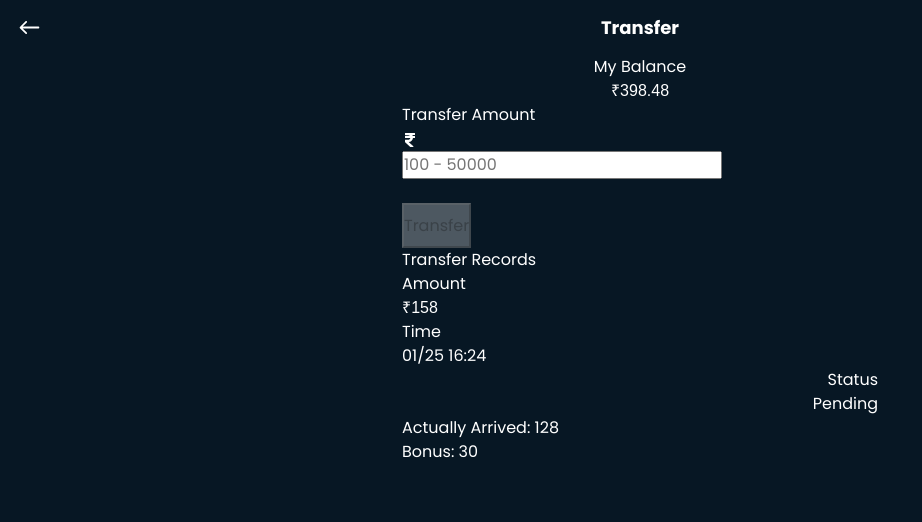
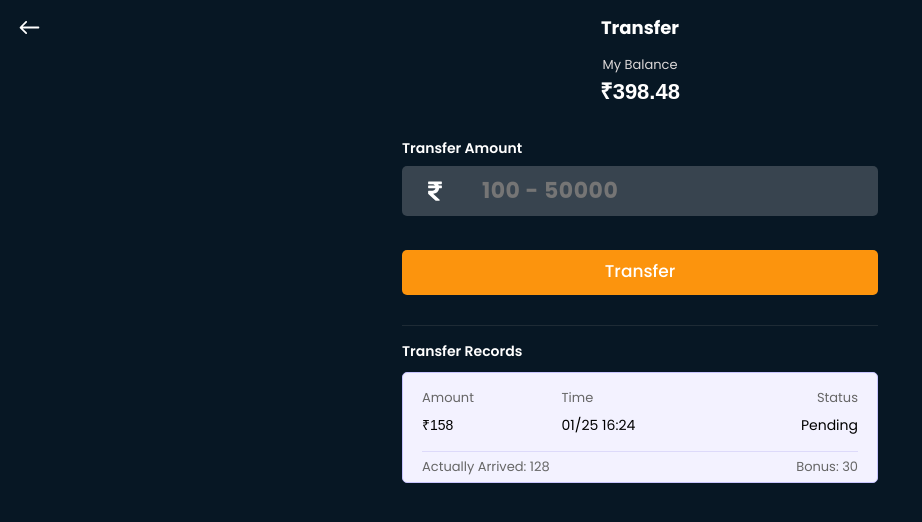
Before and after one commit to ashaduzzaman2002/power-x-app, a React (Create React App) app: page /transfer in a window 1280 px wide. Shown: the top 522 px of the page, without its empty margins (0-922 px from the left). Built offline with nearby package versions, Linux system fonts and the light colour scheme; no server answers.

Commit message:
finxing css

```diff
--- a/src/screens/bank/AddBank.jsx
+++ b/src/screens/bank/AddBank.jsx
@@ -2,6 +2,7 @@ import React, { useState } from "react";
 import Header from "../../components/header/Header";
 import { useFormik } from "formik";
 import { bankValidation } from "../../validation/auth";
+import './bank.css'
 
 const initialValues = {
   bank_name: "",
--- a/src/screens/bank/Bank.jsx
+++ b/src/screens/bank/Bank.jsx
@@ -19,17 +19,27 @@ const Bank = () => {
         </div>
       ) : (
         <div onClick={() => navigate('/add-bank')} className="bank-card">
-            <i className="bi bi-bank2" style={{fontSize: '3rem'}}></i>
+          <i className="bi bi-bank2" style={{ fontSize: '3rem' }}></i>
           <p>Tab to add first account</p>
         </div>
       )}
+
+      <div className="floating-btn d-flex align-items-center justify-content-center rounded-circle">
+        <button
+          type="button"
+          className="w-100 h-100 d-flex justify-content-center align-items-center"
+          onClick={() => navigate('/add-bank')}
+        >
+          <i className="bi bi-plus"></i>
+        </button>
+      </div>
 
     </div>
   );
 };
 
 
-const BankCard = ({setBanks, navigate}) => (
+const BankCard = ({ setBanks, navigate }) => (
   <div className="bank-detail-card">
     <div className="bank-detail-card-header">
       <h3 className="m-0">Punjab National Bank</h3>
@@ -62,15 +72,7 @@ const BankCard = ({setBanks, navigate}) => (
       </div>
     </div>
 
-      <div className="floating-btn d-flex align-items-center justify-content-center rounded-circle">
-        <button
-          type="button"
-          className="w-100 h-100 d-flex justify-content-center align-items-center"
-        onClick={() => navigate('/add-bank')}
-        >
-          <i className="bi bi-plus"></i>
-        </button>
-      </div>
+
   </div>
 );
 
--- a/src/screens/bank/bank.css
+++ b/src/screens/bank/bank.css
@@ -28,11 +28,9 @@
   bottom: 6rem;
   right: 0.5rem;
   border: none;
-  background: linear-gradient(
-    to right bottom,
-    rgb(255, 185, 9),
-    rgb(254, 64, 45)
-  );
+  background: linear-gradient(to right bottom,
+      rgb(255, 185, 9),
+      rgb(254, 64, 45));
   padding: 0.1rem 1.2rem;
   border-radius: 1rem;
   font-weight: 500;
@@ -123,7 +121,7 @@
 }
 
 .up-input-outer input {
-  padding: 1rem ;
+  padding: 1rem;
   background-color: #364049;
   border: none;
   border-radius: 10px;
@@ -141,9 +139,53 @@
 
 @media screen and (max-width: 520px) {
   .up-input-outer input {
-      padding: 0.8rem ;
+    padding: 0.8rem;
   }
+
   .up-input-outer label {
-      font-size: 16px;
-    }
+    font-size: 16px;
+  }
 }
+
+
+.floating-btn {
+  width: 55px;
+  aspect-ratio: 1/1;
+  background: #fec007;
+  box-shadow: 0 10px 20px -10px #fec007;
+  transition: all 0.3s ease-in-out;
+  position: fixed;
+  bottom: 15%;
+  right: 2.5rem;
+}
+
+.floating-btn button {
+  background: none;
+  border: none;
+}
+
+.floating-btn button:focus {
+  outline: none;
+}
+
+.floating-btn:active {
+  scale: 1.2;
+  outline: none !important;
+}
+
+.floating-btn button i {
+  font-size: 2.5rem;
+  color: #f5f5f5;
+}
+
+.withdraw__btn {
+  height: 40px;
+  border-radius: 5px;
+  color: #fff;
+  border: 0;
+  width: 100%;
+  margin-top: 10px;
+  font-size: 17px;
+  font-weight: 500;
+  background: rgb(252, 148, 13);
+}
--- a/src/screens/forward/forward.css
+++ b/src/screens/forward/forward.css
@@ -8,3 +8,63 @@
     background: none;
     border: none;
 }
+
+.floating-btn {
+    width: 55px;
+    aspect-ratio: 1/1;
+    background: #fec007;
+    box-shadow: 0 10px 20px -10px #fec007;
+    transition: all 0.3s ease-in-out;
+    position: fixed;
+    bottom: 15%;
+    right: 2.5rem;
+}
+
+.floating-btn button {
+    background: none;
+    border: none;
+}
+
+.floating-btn button:focus {
+    outline: none;
+}
+
+.floating-btn:active {
+    scale: 1.2;
+    outline: none !important;
+}
+
+.floating-btn button i {
+    font-size: 2.5rem;
+    color: #f5f5f5;
+}
+
+.transaction-history-card {
+    background-color: #283546;
+    margin-top: 1rem;
+    border-radius: 1rem;
+    padding: 1rem;
+    display: flex;
+    justify-content: space-between;
+    align-items: center;
+}
+
+.transaction-history-card .info {
+    display: flex;
+    gap: 1.5rem;
+    align-items: center;
+}
+
+.transaction-history-card .info p:first-child {
+    text-transform: capitalize;
+    margin-bottom: 0.5rem;
+}
+
+.transaction-history-card .info p:last-child {
+    color: #8f989e;
+}
+
+.transaction-history-card .amount {
+    font-weight: 600;
+    font-size: 1.05rem;
+}
--- a/src/screens/game-history/game-history.css
+++ b/src/screens/game-history/game-history.css
@@ -80,6 +80,54 @@
   font-weight: 500;
 }
 
+.parity-myorder-header td {
+  color: #f1b81a;
+  font-weight: 500;
+}
+
+.parity-myorder {
+  display: grid;
+  grid-template-columns: repeat(5, 1fr);
+  gap: 0.5rem;
+}
+
+.parity-myorder td:first-child {
+  text-align: left;
+}
+
+.parity-myorder td:last-child {
+  text-align: right;
+}
+
+.parity-myorder-header td {
+  color: #f1b81a;
+  font-weight: 500;
+}
+
+.parity-selected {
+  display: flex;
+  justify-content: center;
+}
+
+.parity-selected p {
+  background-color: #e8f3d5;
+  width: 50%;
+  color: #000;
+  font-size: 14px;
+  border-radius: 5px;
+  display: flex;
+  align-items: center;
+  justify-content: center;
+}
+
+.parity-result p {
+  width: 38%;
+  border-radius: 50%;
+  aspect-ratio: 1/1;
+  background-color: #e14738;
+  color: #fff;
+}
+
 
 @media screen and (max-width: 370px) {
   .parity-myorder td:last-child {
--- a/src/screens/games/Parity.jsx
+++ b/src/screens/games/Parity.jsx
@@ -20,7 +20,7 @@ const Parity = () => {
         <div
           className="modal fade"
           id="exampleModal"
-          tabindex="-1"
+          tabIndex="-1"
           aria-labelledby="exampleModalLabel"
           aria-hidden="true"
           style={{ backdropFilter: "blur(2px)" }}
--- a/src/screens/games/game.css
+++ b/src/screens/games/game.css
@@ -387,35 +387,7 @@ input:focus {
   outline: none;
 }
 
-.floating-btn {
-  width: 55px;
-  aspect-ratio: 1/1;
-  background: #fec007;
-  box-shadow: 0 10px 20px -10px #fec007;
-  transition: all 0.3s ease-in-out;
-  position: fixed;
-  bottom: 15%;
-  right: 2.5rem;
-}
 
-.floating-btn button {
-  background: none;
-  border: none;
-}
-
-.floating-btn button:focus {
-  outline: none;
-}
-
-.floating-btn:active {
-  scale: 1.2;
-  outline: none !important;
-}
-
-.floating-btn button i {
-  font-size: 2.5rem;
-  color: #f5f5f5;
-}
 
 .probability {
   transition: all 0.3s ease-in-out;
--- a/src/screens/transfer/Transfer.jsx
+++ b/src/screens/transfer/Transfer.jsx
@@ -1,6 +1,7 @@
 import React, { useState } from 'react'
 import { useLocation } from 'react-router-dom';
 import { Header } from '../../components';
+import './transfer.css'
 
 const Transfer = () => {
     const location = useLocation();
--- /dev/null
+++ b/src/screens/transfer/transfer.css
@@ -0,0 +1,139 @@
+.withdrawal__page__balance__section__top {
+    color: #dcd8d8;
+    font-size: 13px;
+  }
+
+  .withdrawal__page__balance__section__bottom {
+    font-weight: 600;
+    font-size: 22px;
+    color: #fff;
+  }
+
+  .passbook__detail__box {
+    background: #eaeaff;
+    border: 1px dashed #a6a1ff;
+    width: 100%;
+    position: relative;
+    border-radius: 10px;
+    overflow: hidden;
+    padding: 10px 0;
+  }
+
+  .withdrawal__amount__field {
+    padding: 10px 0;
+    margin-top: 20px;
+  }
+
+  .withdrawal__field__header,
+  .withdrawal__records__section__bottom__header {
+    font-size: 14px;
+    font-weight: 600;
+    color: #fff;
+  }
+
+  .withdrawal__input__field {
+    height: 50px;
+    width: 100%;
+    background: #f5f5f534;
+    border-radius: 5px;
+    overflow: hidden;
+    display: flex;
+    align-items: center;
+    justify-content: space-between;
+    margin-top: 7px;
+    color: #fff;
+  }
+
+  .withdrawal__input__field__icon {
+    flex-basis: 65px;
+    height: 50px;
+    width: 100%;
+    display: flex;
+    align-items: center;
+    justify-content: center;
+    font-size: 22px;
+  }
+
+  .withdrawal__amount__field input {
+    flex-basis: calc(100% - 65px);
+    height: 100%;
+    width: 100%;
+    background: transparent;
+    outline: 0;
+    border: 0;
+    border-radius: 3px;
+    padding: 0 15px;
+    font-weight: 700;
+    letter-spacing: 0.5px;
+    font-size: 22px;
+    color: #eaeaff;
+  }
+
+  .withdraw__btn {
+    height: 40px;
+    background: #03a3ed;
+    border-radius: 5px;
+    color: #fff;
+    border: 0;
+    width: 100%;
+    margin-top: 10px;
+    font-size: 17px;
+    font-weight: 500;
+
+    background: rgb(252, 148, 13);
+  }
+
+
+.withdrawal__records__section__record__top {
+  height: 1px;
+  width: 100%;
+  background: #706e6e3a;
+  margin-top: 20px;
+}
+
+.withdrawal__records__section__bottom {
+  padding: 15px 0;
+}
+
+
+.withdrawalRecords__container__box {
+  width: 100%;
+  padding: 0px 4%;
+  background: #f3f2ff;
+  border: 1.2px solid #c7c4fd;
+  border-radius: 5px;
+  margin-top: 10px;
+}
+
+.withdrawalRecords__container__box__top {
+  width: 100%;
+  border-bottom: 1px solid rgb(221, 218, 250);
+  display: flex;
+  align-items: center;
+  justify-content: space-between;
+  padding: 15px 0;
+}
+
+.withdrawalRecords__container__box__top__top {
+  font-size: 13px;
+  color: #666;
+}
+
+.withdrawalRecords__container__box__top__bottom {
+  font-size: 14px;
+  margin-top: 8px;
+  color: #000;
+}
+
+.withdrawalRecords__container__box__bottom {
+  padding: 5px 0;
+}
+
+.withdrawalRecords__container__box__bottom__top {
+  display: flex;
+  align-items: center;
+  justify-content: space-between;
+  font-family: sans-serif;
+  font-size: 13px;
+  color: #666;
+}
--- a/src/screens/withdraw/withdraw.css
+++ b/src/screens/withdraw/withdraw.css
@@ -141,7 +141,6 @@
 
 .withdraw__btn {
   height: 40px;
-  background: #03a3ed;
   border-radius: 5px;
   color: #fff;
   border: 0;
```
Lines whose indentation alone changed are shown as unchanged.
